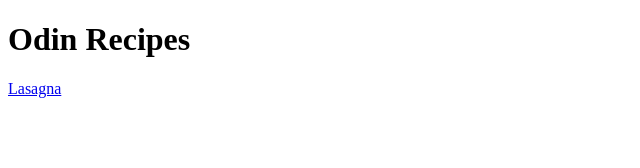
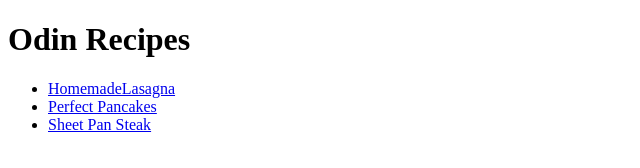
Before and after one commit to maina68/odin-recipes, a plain HTML site: page index.html in a window 1280 px wide. Shown: the whole page, without its empty margins (0-640 px from the left). Drawn offline with Linux system fonts and the light colour scheme.

Commit message:
Modify this file by adding links to the other two recipe pages

```diff
--- a/index.html
+++ b/index.html
@@ -7,6 +7,12 @@
 </head>
 <body>
     <h1>Odin Recipes</h1>
-    <a href="recipes/lasagna.html">Lasagna</a>
+    <ul>
+    <li><a href="recipes/lasagna.html"> HomemadeLasagna</a></li>
+
+    <li><a href="recipes/pancakes.html"> Perfect Pancakes</a></li>
+
+    <li><a href="recipes/steak.html">Sheet Pan Steak</a></li>
+    </ul>
 </body>
 </html>
```
